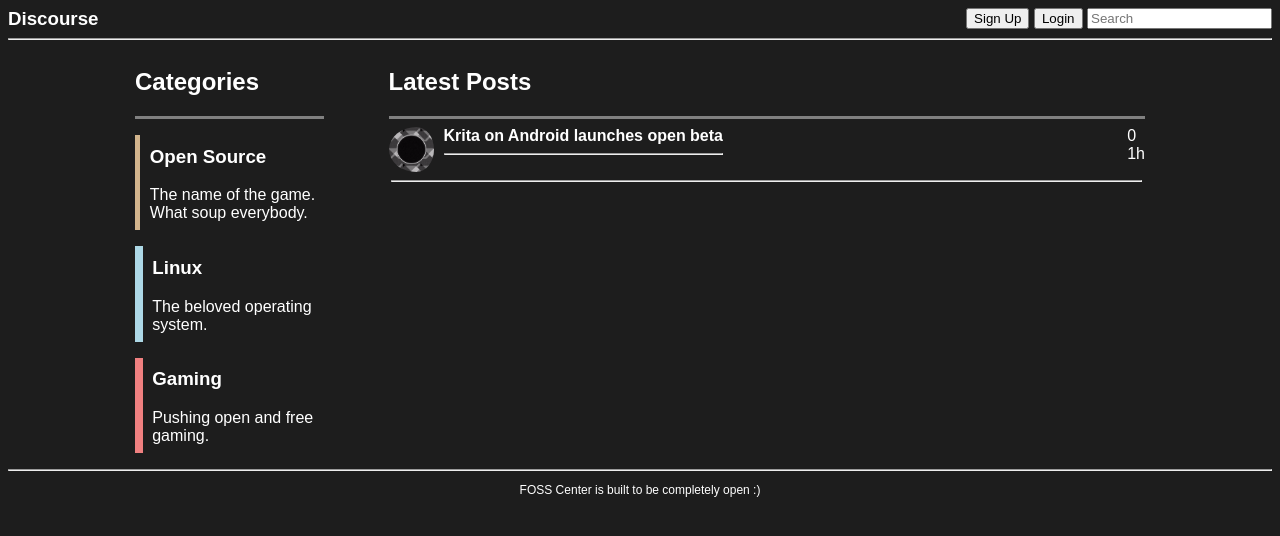
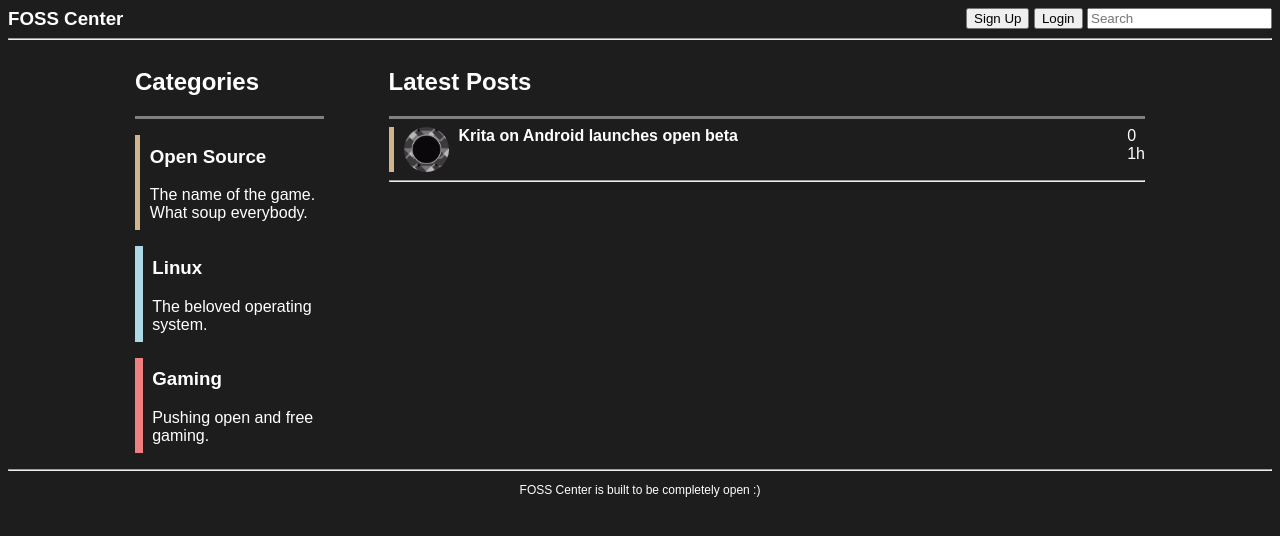
Before and after one commit to tghgg/BaiTap-Big, a plain HTML site: page index.html in a window 1280 px wide. Drawn offline with Linux system fonts and the light colour scheme.

Commit message:
Add flair to posts

```diff
--- a/index.html
+++ b/index.html
@@ -11,7 +11,7 @@
 
 <body>
     <header>
-        <h3>Discourse</h3>
+        <h3>FOSS Center</h3>
         <div id="actions">
             <button>Sign Up</button>
             <button>Login</button>
@@ -58,10 +58,10 @@
             <hr>
             <div class="posts">
                 <div class="post">
+                    <hr class="flair">
                     <img src="assets/icon.png" width="45px" height="45px">
                     <div class="content">
                         <h4>Krita on Android launches open beta</h4>
-                        <hr class="flair">
                     </div>
                     <div class="info">
                         <p>0</p>
@@ -69,7 +69,7 @@
                     </div>
                     <hr>
                 </div>
-        </div>
+            </div>
     </section>
 
 </body>
--- a/src/index.css
+++ b/src/index.css
@@ -40,8 +40,8 @@ a:focus {
     height: 3px;
 }
 
+/* CSS for the category list */
 .categories {
-    /* background-color: rgb(95, 32, 32); */
     width: 20%;
     padding: 0 3%;
 }
@@ -70,19 +70,19 @@ a:focus {
 }
 
 .latest {
-    /* background-color: #000; */
     width: 80%;
     padding: 0 3%;
 }
 
+/* CSS for user posts */
 .post {
     display: flex;
     flex-wrap: wrap;
     max-height: 5%;
 }
 
-.post > hr {
-    width: 99%;
+.post > hr:last-child {
+    width: 100%;
 }
 
 .post > div > h4 {
@@ -96,7 +96,21 @@ a:focus {
 .post > img {
     border-radius: 50%;
     max-width: 100%;
-    padding-right: 10px;
+    padding: 0 10px;
+}
+
+.content {
+    display: flex;
+}
+
+/* Flair to distinguish posts in different categories */
+.flair {
+    width: 5px;
+    border: none;
+    margin: 0;
+    height: 45px;
+    padding: 0;
+    background-color: tan;
 }
 
 .post > .info {
```
